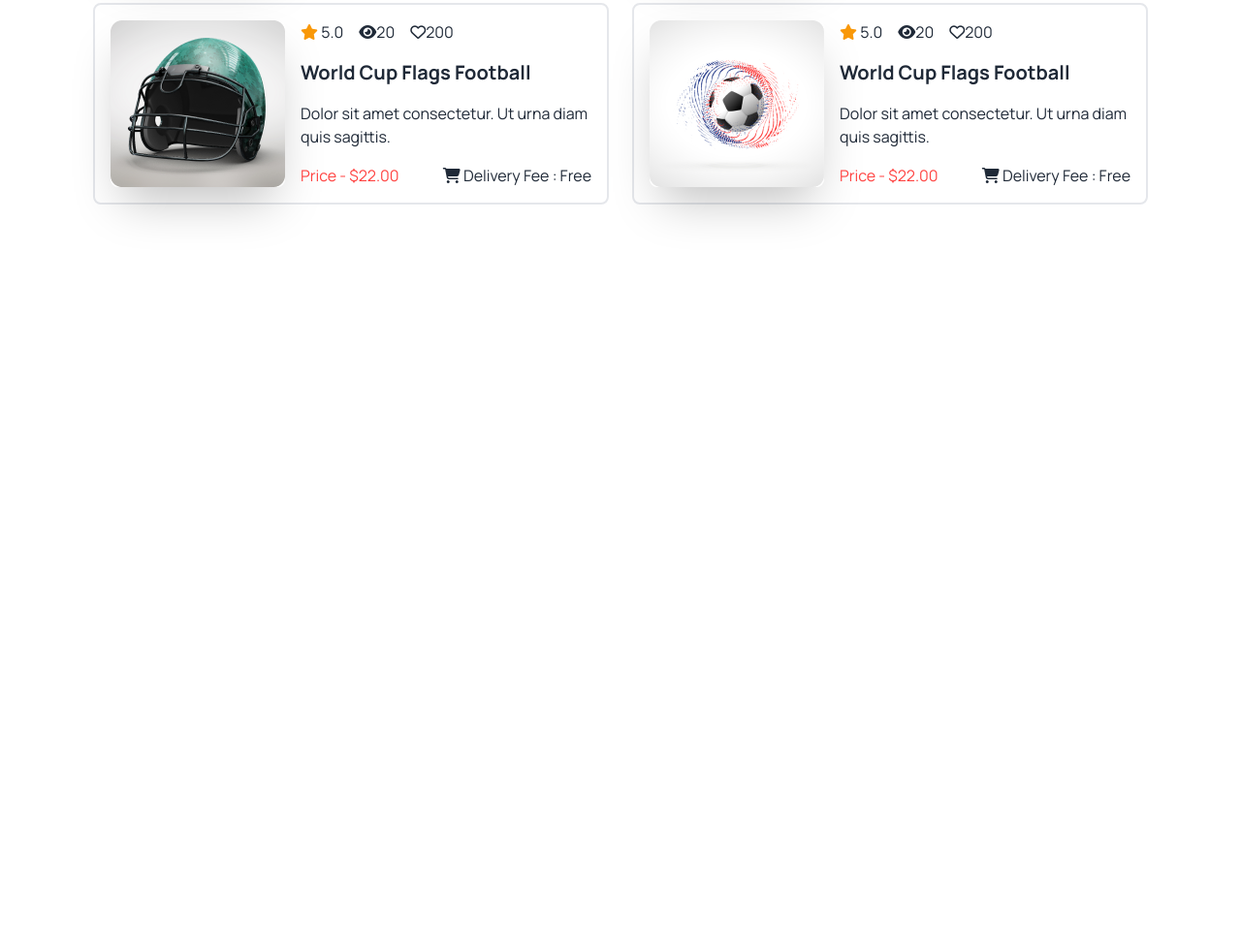
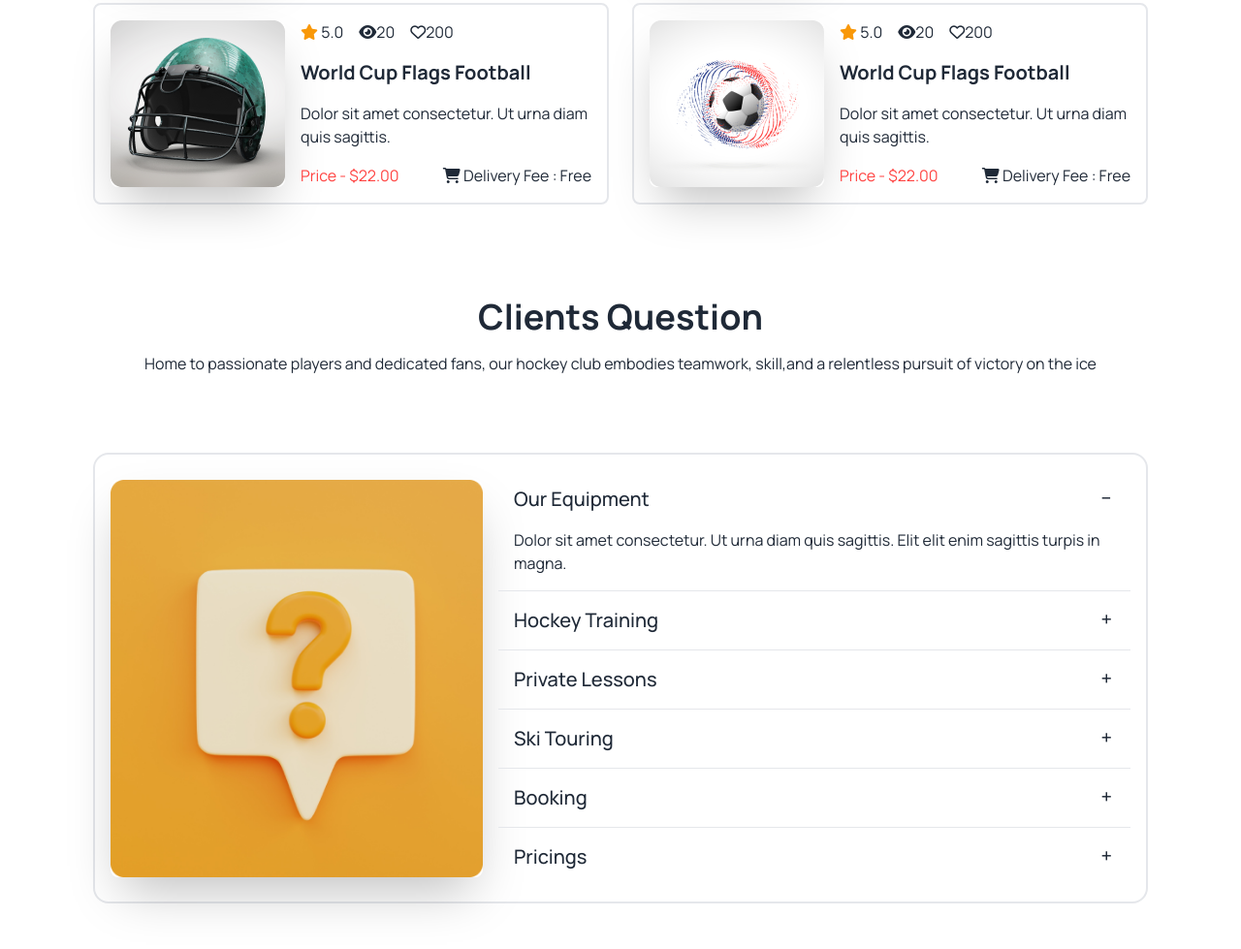
Before and after one commit to showlin1/Assignment-3, a plain HTML site: page index.html in a window 1280 px wide. Shown: the part 2798-3777 px from the top of the page at 97% size. Before the commit the page ends 3105 px from the top, so only its background shows below. Drawn offline with nearby package versions, Linux system fonts and the light colour scheme.

Commit message:
added a Clients Question section

```diff
--- a/index.html
+++ b/index.html
@@ -141,7 +141,8 @@
                             <div class="p-2 lg:p-10">
                                 <h4 class="mb-5 text-5xl font-bold">Junior Program</h4>
                                 <p class="mb-5">Dolor sit amet consectetur. Ut urna diam quis sagittis. Elit elit
-                                    enim sagittis turpis in magna. Id et sed euismod natoque amet nunc morbi nulla. Tortor
+                                    enim sagittis turpis in magna. Id et sed euismod natoque amet nunc morbi nulla.
+                                    Tortor
                                     congue
                                     sed et in.</p>
                                 <button class="btn border-none text-white bg-[#FF4240]">Get Started</button>
@@ -154,7 +155,8 @@
                             <div class="p-2 lg:p-10">
                                 <h4 class="mb-5 text-5xl font-bold">Teenager Program</h4>
                                 <p class="mb-5 ">Dolor sit amet consectetur. Ut urna diam quis sagittis. Elit elit
-                                    enim sagittis turpis in magna. Id et sed euismod natoque amet nunc morbi nulla. Tortor
+                                    enim sagittis turpis in magna. Id et sed euismod natoque amet nunc morbi nulla.
+                                    Tortor
                                     congue sed et in.</p>
                                 <button class="btn border-none text-white bg-[#FF4240]">Get Started</button>
                             </div>
@@ -293,6 +295,87 @@
                 </div>
             </div>
         </section>
+        <!-- Clients Question -->
+        <section class="mx-24 my-24 ">
+            <h3 class="text-4xl font-bold mb-4 text-center">Clients Question</h3>
+            <p class="text-center mb-20">Home to passionate players and dedicated fans, our hockey club embodies
+                teamwork,
+                skill,and a relentless pursuit of victory on the ice </p>
+            <div>
+                <div class="hero  border-2 rounded-2xl">
+                    <div class="hero-content flex-col lg:flex-row">
+                        <img src="Images/11.png" class="max-w-sm rounded-lg shadow-2xl" />
+                        <div>
+                            <div class="collapse collapse-plus ">
+                                <input type="radio" name="my-accordion-3" checked="checked" />
+                                <div class="collapse-title text-xl font-medium">
+                                    Our Equipment
+                                </div>
+                                <div class="collapse-content">
+                                    <p>Dolor sit amet consectetur. Ut urna diam quis sagittis. Elit elit enim sagittis
+                                        turpis in magna.</p>
+                                </div>
+                            </div>
+                            <hr>
+                            <div class="collapse collapse-plus ">
+                                <input type="radio" name="my-accordion-3" />
+                                <div class="collapse-title text-xl font-medium">
+                                    Hockey Training
+                                </div>
+                                <div class="collapse-content">
+                                    <p>Dolor sit amet consectetur. Ut urna diam quis sagittis. Elit elit enim sagittis
+                                        turpis in magna.</p>
+                                </div>
+                            </div>
+                            <hr>
+                            <div class="collapse collapse-plus ">
+                                <input type="radio" name="my-accordion-3" />
+                                <div class="collapse-title text-xl font-medium">
+                                    Private Lessons
+                                </div>
+                                <div class="collapse-content">
+                                    <p>Dolor sit amet consectetur. Ut urna diam quis sagittis. Elit elit enim sagittis
+                                        turpis in magna.</p>
+                                </div>
+                            </div>
+                            <hr>
+                            <div class="collapse collapse-plus ">
+                                <input type="radio" name="my-accordion-3" />
+                                <div class="collapse-title text-xl font-medium">
+                                    Ski Touring
+                                </div>
+                                <div class="collapse-content">
+                                    <p>Dolor sit amet consectetur. Ut urna diam quis sagittis. Elit elit enim sagittis
+                                        turpis in magna.</p>
+                                </div>
+                            </div>
+                            <hr>
+                            <div class="collapse collapse-plus ">
+                                <input type="radio" name="my-accordion-3" />
+                                <div class="collapse-title text-xl font-medium">
+                                    Booking
+                                </div>
+                                <div class="collapse-content">
+                                    <p>Dolor sit amet consectetur. Ut urna diam quis sagittis. Elit elit enim sagittis
+                                        turpis in magna.</p>
+                                </div>
+                            </div>
+                            <hr>
+                            <div class="collapse collapse-plus ">
+                                <input type="radio" name="my-accordion-3" />
+                                <div class="collapse-title text-xl font-medium">
+                                    Pricings
+                                </div>
+                                <div class="collapse-content">
+                                    <p>Dolor sit amet consectetur. Ut urna diam quis sagittis. Elit elit enim sagittis
+                                        turpis in magna.</p>
+                                </div>
+                            </div>
+                        </div>
+                    </div>
+                </div>
+            </div>
+        </section>
     </main>
     <footer>
 
```
Lines whose indentation alone changed are shown as unchanged.
